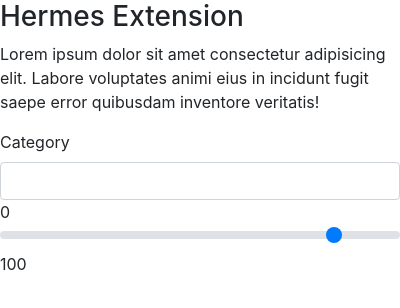
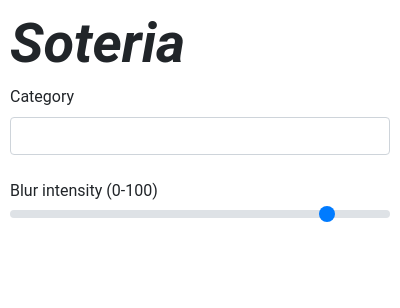
Before and after one commit to mattesko/implement_ai_2019, a browser extension: page hermes-extension/popup.html in a window 400 px wide. Drawn offline with nearby package versions, Linux system fonts and the light colour scheme.

Commit message:
Some UI fixes

```diff
--- /dev/null
+++ b/hermes-extension/background.js
@@ -0,0 +1 @@
+console.log('Background JS');
--- a/hermes-extension/popup.html
+++ b/hermes-extension/popup.html
@@ -1,24 +1,29 @@
 <!DOCTYPE html>
-<html lang="en">
-<head>
-    <meta charset="UTF-8">
-    <meta name="viewport" content="width=device-width, initial-scale=1.0">
-    <meta http-equiv="X-UA-Compatible" content="ie=edge">
+<html>
+  <head>
     <link rel="stylesheet" href="https://stackpath.bootstrapcdn.com/bootstrap/4.3.1/css/bootstrap.min.css" integrity="sha384-ggOyR0iXCbMQv3Xipma34MD+dH/1fQ784/j6cY/iJTQUOhcWr7x9JvoRxT2MZw1T" crossorigin="anonymous">
-    <title>Hermes</title>
-
-</head>
-<body>
-    <h3>Hermes Extension</h3>
-    <p>Lorem ipsum dolor sit amet consectetur adipisicing elit. Labore voluptates animi eius in incidunt fugit saepe error quibusdam inventore veritatis!</p>
+    <style>
+        body {
+            font-family: 'Roboto', sans-serif;
+            padding: 10px 10px 10px 10px;
+            min-width:200px;
+        }
+  </style>
+    <title>Soteria</title>
+  </head>
+  <body>
+      <!-- <img src='./Soteria_green.jpg' width="100" height="100" class="center"> -->
+    <h1 class="display-4 font-italic font-weight-bold">Soteria</h1>
     <fieldset>
         <label for="category">Category</label>
         <input type="text" class="form-control" name="category" id="category">
-        0 <input type="range" class="custom-range" min="0" max="100" step="5" value="85"> 100
+        </br>
+        Blur intensity (0-100)
+        <div> <input type="range" class="custom-range" min="0" max="100" step="5" value="85"> </div>
+
     </fieldset>
 
-    <script src="https://code.jquery.com/jquery-3.3.1.slim.min.js" integrity="sha384-q8i/X+965DzO0rT7abK41JStQIAqVgRVzpbzo5smXKp4YfRvH+8abtTE1Pi6jizo" crossorigin="anonymous"></script>
-    <script src="https://cdnjs.cloudflare.com/ajax/libs/popper.js/1.14.7/umd/popper.min.js" integrity="sha384-UO2eT0CpHqdSJQ6hJty5KVphtPhzWj9WO1clHTMGa3JDZwrnQq4sF86dIHNDz0W1" crossorigin="anonymous"></script>
-    <script src="https://stackpath.bootstrapcdn.com/bootstrap/4.3.1/js/bootstrap.min.js" integrity="sha384-JjSmVgyd0p3pXB1rRibZUAYoIIy6OrQ6VrjIEaFf/nJGzIxFDsf4x0xIM+B07jRM" crossorigin="anonymous"></script>
-</body>
+
+   <script src="popup.js"></script>
+  </body>
 </html>
```
Also changed, not shown: hermes-extension/images/icon_128.png, hermes-extension/images/icon_16.png, hermes-extension/manifest.json.
